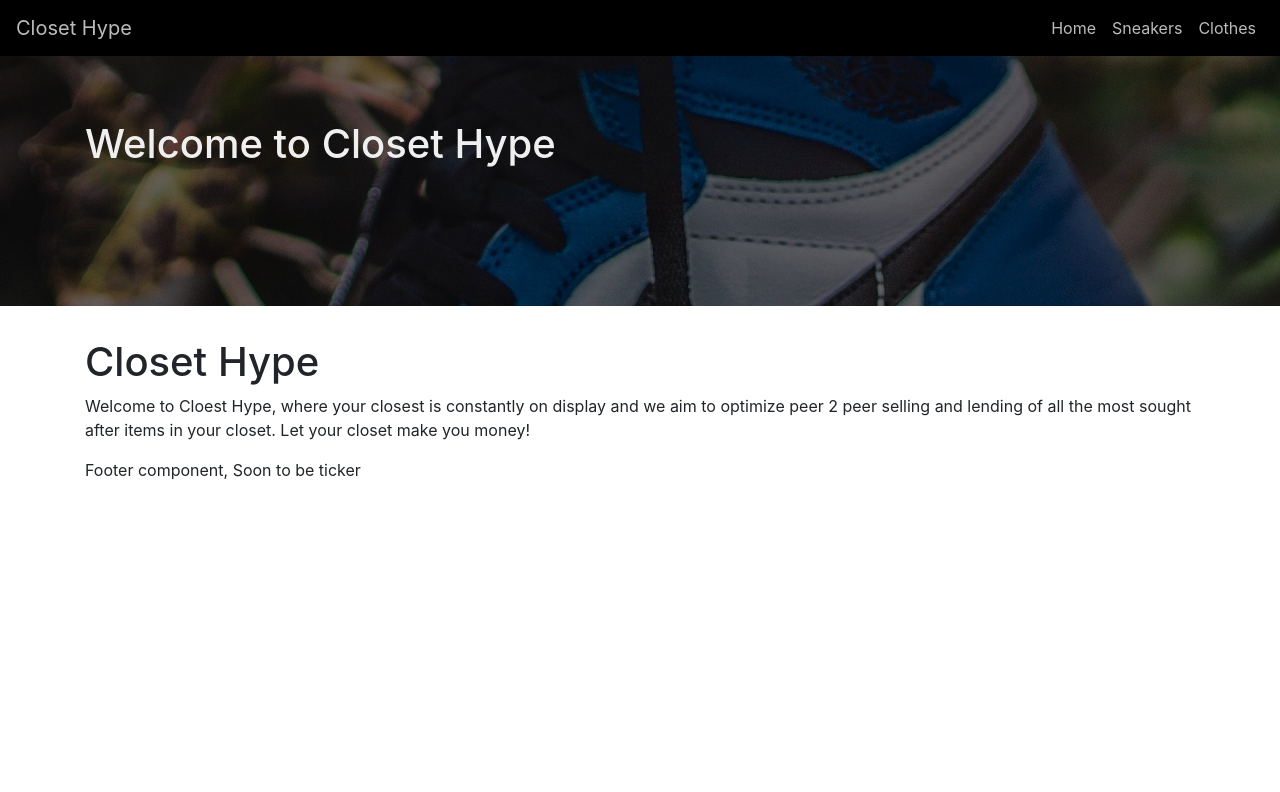
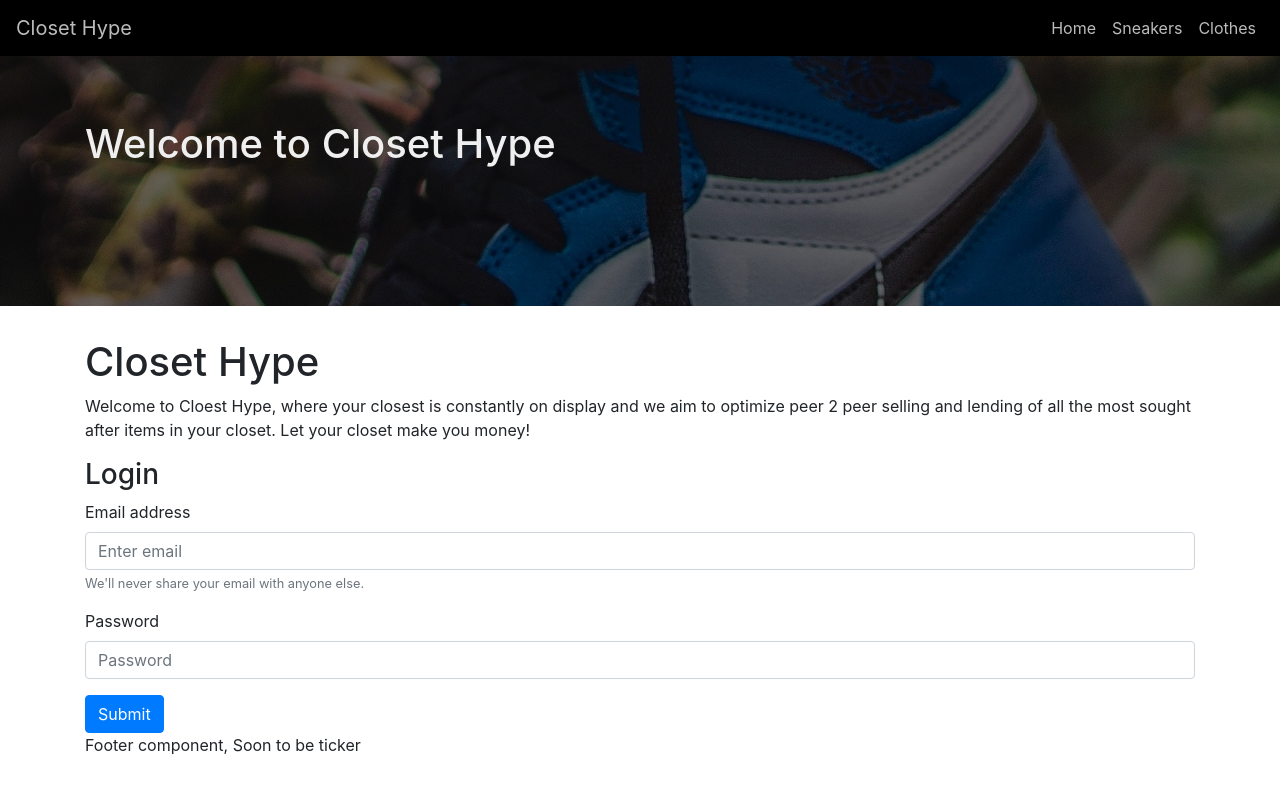
Before and after one commit to ggatling/sneaker-capstone, a React (Create React App) app in the folder sneaker_react/sneakers-app/: page / in a window 1280 px wide. Shown: the top 792 px of the page. Built offline with nearby package versions, Linux system fonts and the light colour scheme.

Commit message:
Added login feature to the home page

```diff
--- a/sneaker_react/sneakers-app/src/Home.js
+++ b/sneaker_react/sneakers-app/src/Home.js
@@ -1,5 +1,6 @@
 import React, {Component} from 'react';
-
+import {Form} from 'react-bootstrap';
+import {Button} from 'react-bootstrap';
 
 class Home extends Component {
   render(){
@@ -11,7 +12,27 @@
             we aim to optimize peer 2 peer selling and lending of all the most sought
             after items in your closet. Let your closet make you money!
           </p>
+          <div>
+            <h3>Login</h3>
+          </div>
+          <Form>
+            <Form.Group controlId="formBasicEmail">
+              <Form.Label>Email address</Form.Label>
+              <Form.Control type="email" placeholder="Enter email" />
+              <Form.Text className="text-muted">
+                We'll never share your email with anyone else.
+              </Form.Text>
+            </Form.Group>
 
+            <Form.Group controlId="formBasicPassword">
+              <Form.Label>Password</Form.Label>
+              <Form.Control type="password" placeholder="Password" />
+            </Form.Group>
+
+            <Button variant="primary" type="submit">
+              Submit
+            </Button>
+        </Form>
         </div>
       );
     }
```
Also changed, not shown: sneaker_react/sneakers-app/src/App.js (line endings or trailing spaces).
